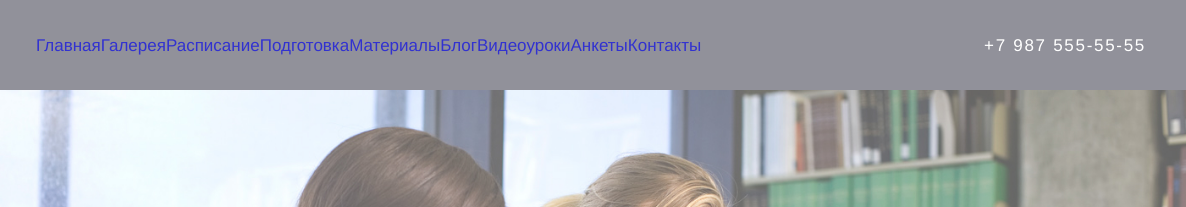
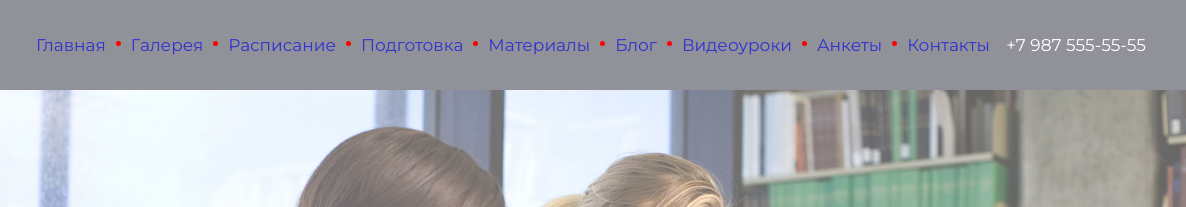
Before and after one commit to Peb2210/december2020, a plain HTML site: page index.html in a window 1280 px wide. Shown: the top 207 px of the page, 94-1280 px from the left. Drawn offline with Linux system fonts and the light colour scheme.

Commit message:
24.02.v3-fonts
fonts google.com подключаем шрифты Monseratt через link in html  css - font famili: Montseratt

```diff
--- a/CSS/style.css
+++ b/CSS/style.css
@@ -58,7 +58,7 @@ h1,h2,h3,h4,h5,h6{font-size:inherit;font-weight: 400;}
 /*--------------------*/
 
 body {
-	font-family: Helvetica, sans-serif;
+	font-family: 'Montserrat', sans-serif;
 	color: black;
 }
 ul,li{
@@ -94,7 +94,8 @@ ul,li{
 .tel {
 	font-size: 17px;
 	margin-left: auto;
-	letter-spacing: 0.1em;}
+	/*letter-spacing: 0.1em;*/
+	}
 
 .logo{
 	margin-right: 40px;
@@ -104,11 +105,13 @@ ul,li{
 /*это вариант размещения кружков
 через позиц онирование
 .menu li{
-	margin-right: 10px;
 	position: relative;
 	margin-right: 20px;
 }
 */
+.menu li{
+	margin-right: 10px;
+}
 .menu li a{
 	font-size: 17px;
 	color: #3232d0;
@@ -117,15 +120,12 @@ ul,li{
 	content:'*';
 }кроме первого*/
 
-menu li:not(:last-child)::after{
+.menu li:not(:last-child)::after{
 	content: '';
 	width: 5px;
 	height: 5px;
 	border-radius: 50%;
 	background-color: red;
-	position: absolute;
-	top: 5px;
-	left: 10px;
 	display: inline-block;
 	margin: 0px 0px 5px 10px;
 	}
--- a/index.html
+++ b/index.html
@@ -4,6 +4,8 @@
 	<meta charset="UTF-8">
 	<meta name="viewport" content="width=device-width, initial-scale=1.0">
 	<title>New project 2021-february</title>
+	<link rel="preconnect" href="https://fonts.gstatic.com">
+	<link href="https://fonts.googleapis.com/css2?family=Montserrat:wght@400;500;600;700;900&display=swap" rel="stylesheet">
 	<link rel="stylesheet" href="CSS/style.css">
 </head>
 <body>
```
